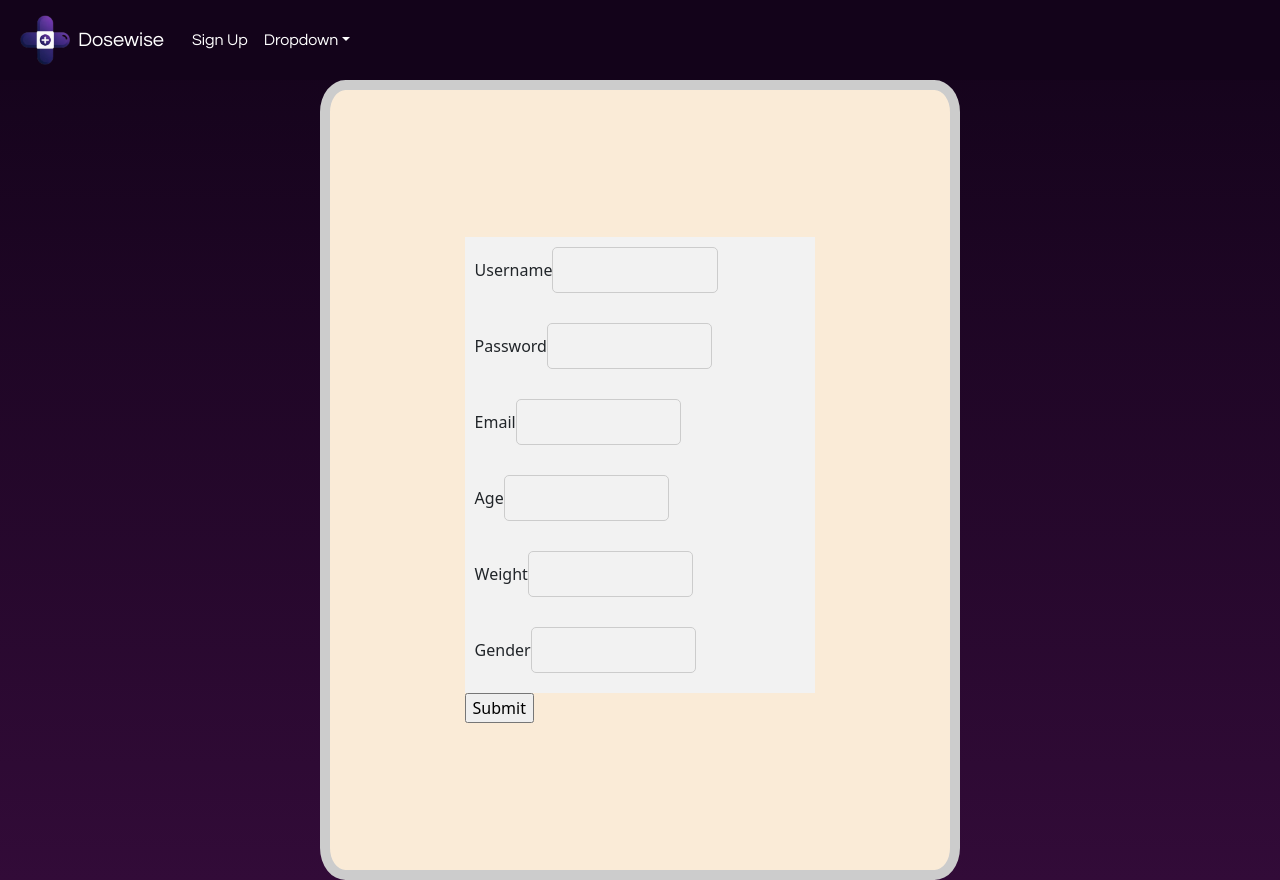
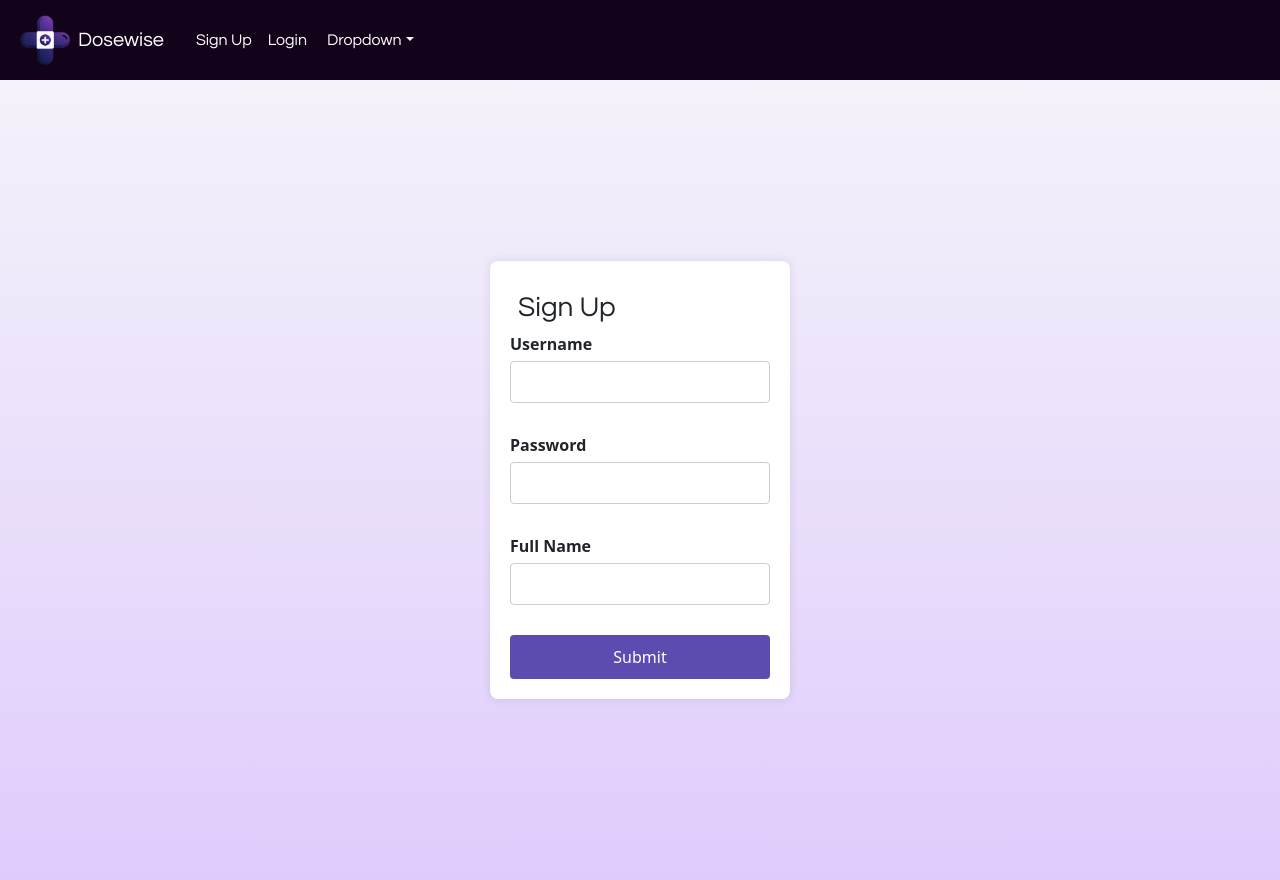
Before and after one commit to arnavk377/dosewise-frontend, a React (Vite) app: page /signup in a window 1280 px wide. Built offline with nearby package versions, Linux system fonts and the light colour scheme.

Commit message:
login signup

```diff
--- a/src/assets/login.jsx
+++ b/src/assets/login.jsx
@@ -1,12 +1,26 @@
 import React from 'react';
 import "./navbar.css";
 import Navbar from './navbar.jsx';
+import "./signup.css";
 
 function LogIn() {
     return (
         <>
         <Navbar />
-        <div>Hello world</div>
+        <div className='signup-container'>
+            <form>
+            <h1>Login</h1>
+                <div className='signup-box'>
+                    <label htmlFor='username'>Username</label>
+                    <input type='text' id='username' className='signup-box input' />
+                </div>
+                <div className='signup-box'>
+                    <label htmlFor='password'>Password</label>
+                    <input type='text' id='password' className='signup-box input' />
+                </div>
+                <input type='submit' className='submit-button' />
+            </form>
+        </div>
         </>
     )
 }
--- a/src/assets/navbar.jsx
+++ b/src/assets/navbar.jsx
@@ -16,7 +16,8 @@ function navbar() {
         <Navbar.Toggle aria-controls="basic-navbar-nav"/>
         <Navbar.Collapse id="basic-navbar-nav navbar-dark">
           <Nav className="me-auto navbar-light">
-            <Nav.Link href="/signup"className="text-white px-1 popUp questrial">Sign Up</Nav.Link>
+            <Nav.Link href="/signup"className="text-white px-2 popUp questrial">Sign Up</Nav.Link>
+            <Nav.Link href="/login"className="text-white px-2 popUp questrial">Login</Nav.Link>
             <NavDropdown title="Dropdown" id="basic-nav-dropdown" className="px-1 questrial">
               <NavDropdown.Item >Action</NavDropdown.Item>
               <NavDropdown.Item >
--- a/src/assets/signup.css
+++ b/src/assets/signup.css
@@ -1,36 +1,54 @@
+.h1 {
+    justify-content: center;
+    align-items: center;
+}
 
 .signup-container {
     display: flex;
-    padding: 1em;
     justify-content: center;
     align-items: center;
     height: 100vh;
-    background-color: antiquewhite;
-    width: 50%;
-    margin: auto;
-    border: 10px solid #ccc;
-    border-radius: 4%;
-}
+    background-image: linear-gradient(to bottom, #f5f2fa, #dfccfc);
+  }
 
-.signup-box {
-    background-color: #f2f2f2;
-    padding: 10px;
-}
 
-.signup-box input {
-    width: 50%;
-    padding: 10px;
-    margin-bottom: 10px;
-    border: 1px solid #ccc;
-    border-radius: 5px;
-}
+  form {
+    width: 300px;
+    padding: 20px;
+    background-color: #fff; /* White background color */
+    border-radius: 8px;
+    box-shadow: 0 0 10px rgba(0, 0, 0, 0.1); /* Box shadow for a subtle elevation effect */
+  }
 
-.signup-box button {
+  .signup-box {
+    margin-bottom: 15px;
+  }
+
+  label {
+    display: block;
+    margin-bottom: 5px;
+    font-weight: bold;
+  }
+
+  .input {
+    width: 100%;
+    padding: 8px;
+    border: 1px solid #ccc; /* Light gray border */
+    border-radius: 4px;
+    box-sizing: border-box;
+  }
+
+  .submit-button {
     width: 100%;
     padding: 10px;
-    background-color: #4CAF50;
-    color: white;
+    background-color: #5c4caf; /* Green button color */
+    color: #fff; /* White text color */
     border: none;
-    border-radius: 5px;
+    border-radius: 4px;
     cursor: pointer;
-}
+    transition: background-color 0.3s;
+  }
+
+  .submit-button:hover {
+    background-color: #c987f6; /* Darker green on hover */
+  }
--- a/src/assets/signup.jsx
+++ b/src/assets/signup.jsx
@@ -1,7 +1,7 @@
 import React from 'react';
 import Navbar from './navbar.jsx';
 import "./navbar.css";
-import "./signup.css"; // Importing the signup.css file
+import "./signup.css";
 
 function SignUp() {
     return (
@@ -9,6 +9,7 @@ function SignUp() {
         <Navbar />
         <div className='signup-container'>
             <form>
+            <h1>Sign Up</h1>
                 <div className='signup-box'>
                     <label htmlFor='username'>Username</label>
                     <input type='text' id='username' className='signup-box input' />
@@ -18,20 +19,8 @@ function SignUp() {
                     <input type='text' id='password' className='signup-box input' />
                 </div>
                 <div className='signup-box'>
-                    <label htmlFor='email'>Email</label>
-                    <input type='text' id='email' className='signup-box input' />
-                </div>
-                <div className='signup-box'>
-                    <label htmlFor='age'>Age</label>
-                    <input type='text' id='age' className='signup-box input' />
-                </div>
-                <div className='signup-box'>
-                    <label htmlFor='weight'>Weight</label>
-                    <input type='text' id='weight' className='signup-box input' />
-                </div>
-                <div className='signup-box'>
-                    <label htmlFor='gender'>Gender</label>
-                    <input type='text' id='gender' className='signup-box input' />
+                    <label htmlFor='fullname'>Full Name</label>
+                    <input type='text' id='fullname' className='signup-box input' />
                 </div>
                 <input type='submit' className='submit-button' />
             </form>
```
